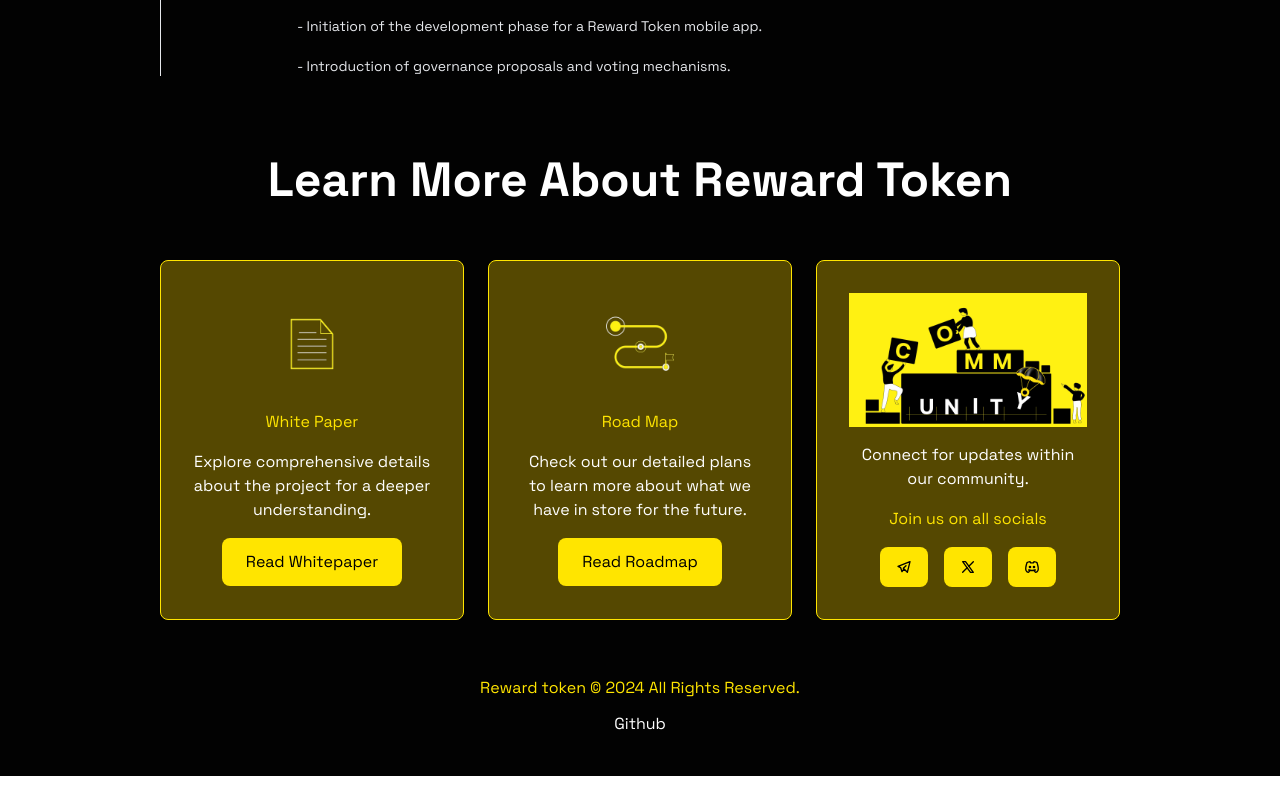
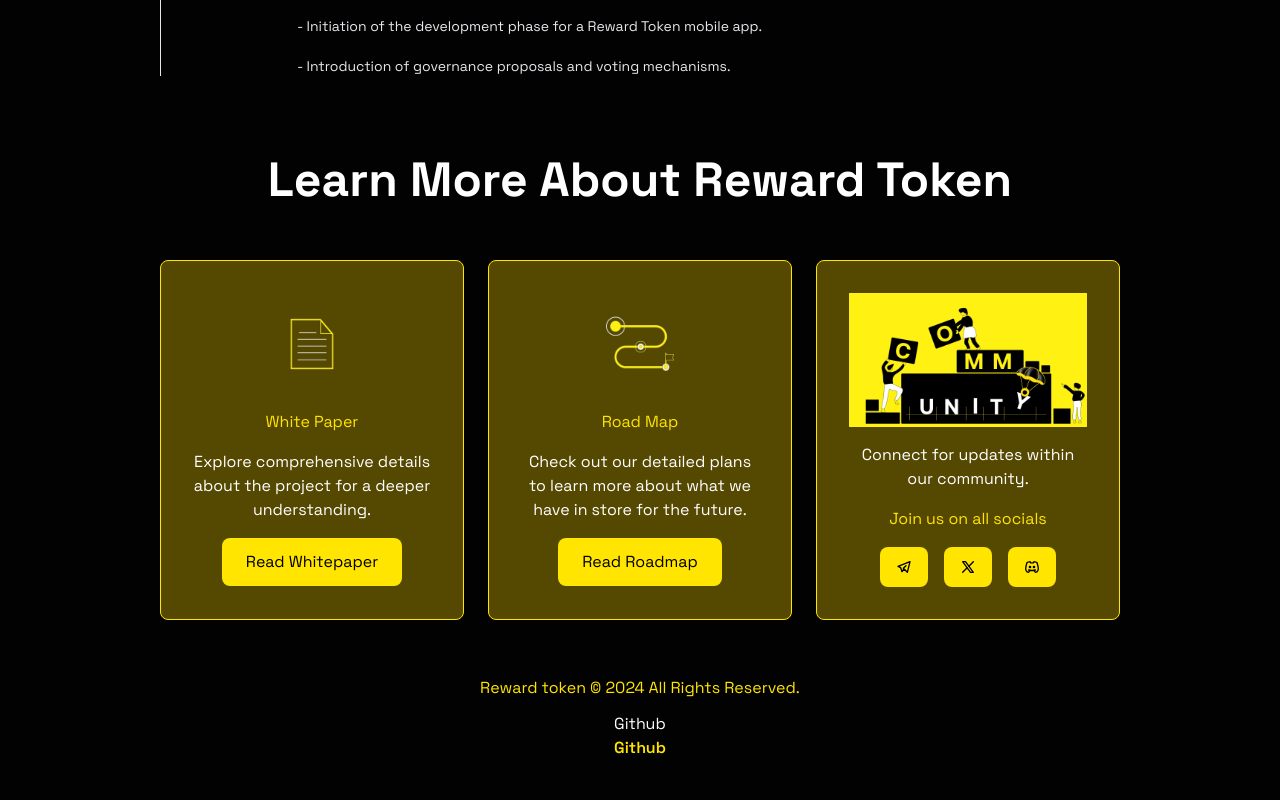
Before and after one commit to rewardtokenBSC/RewardToken-BSC, a Next.js app: page / in a window 1280 px wide. Shown: the part 4334-5134 px from the top of the page. Before the commit the page ends 5110 px from the top, so only its background shows below. Built offline with nearby package versions, Linux system fonts and the light colour scheme.

Commit message:
Update page.jsx

```diff
--- a/src/app/page.jsx
+++ b/src/app/page.jsx
@@ -84,7 +84,12 @@ export default function Home() {
         <div className="flex items-center text-white justify-center gap-2">
          {/* <pre className="text-lg font-medium">&lt;!-- Contact AdamBitcoin.CEB3@gmail.com --&gt;</pre> */}
 
-<Link href="http://GitHub.com/rewardtokenBSC" classname="underline text-[#FFE500]">Github</Link>
+<Link href="http://GitHub.com/rewardtokenBSC" classname="underline ">
+  Github
+  <p className="text-[#FFE500] font-semibold text-center">
+          Github
+        </p>
+</Link>
         </div>
       </div>
     </section>
```
